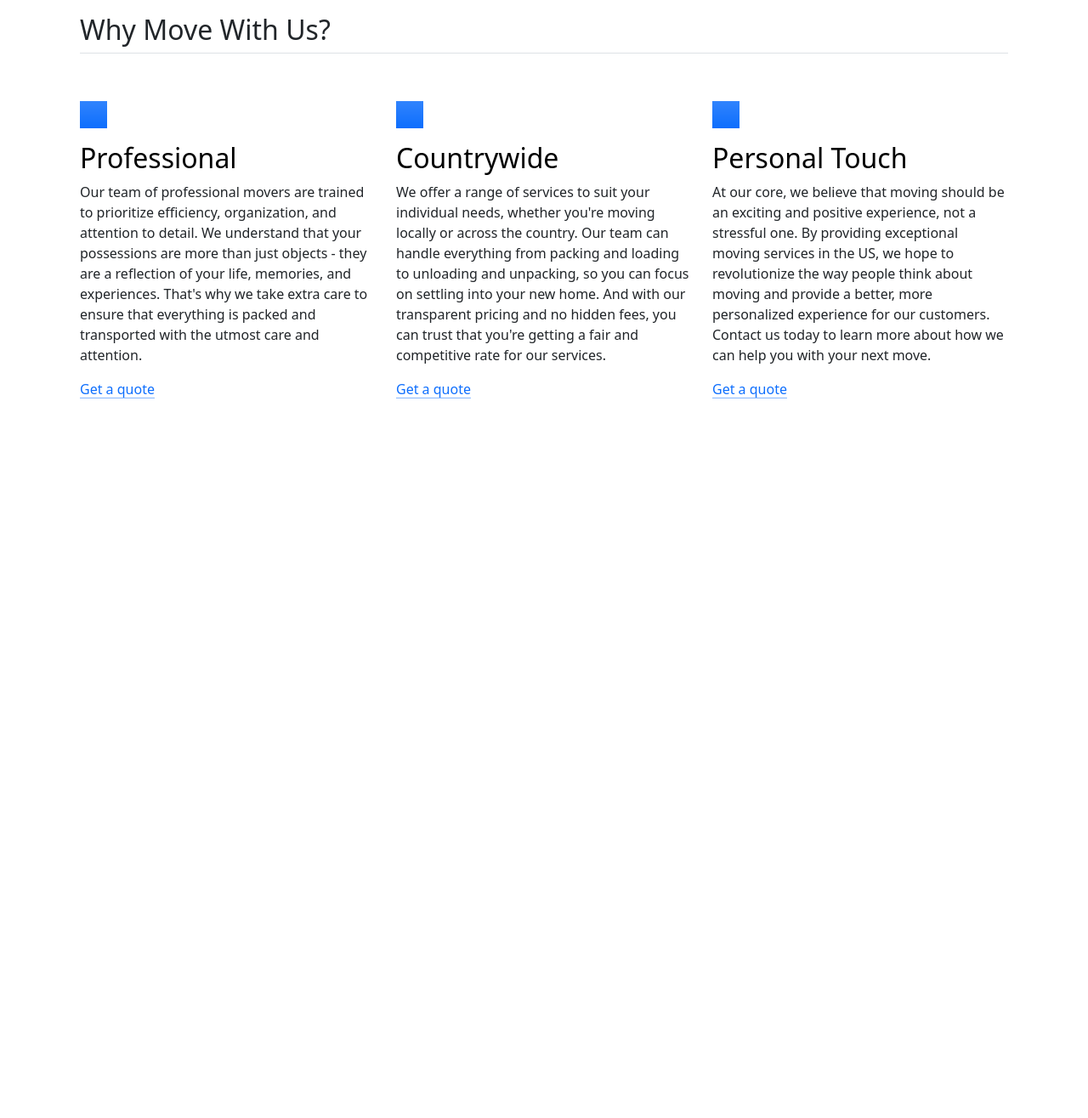
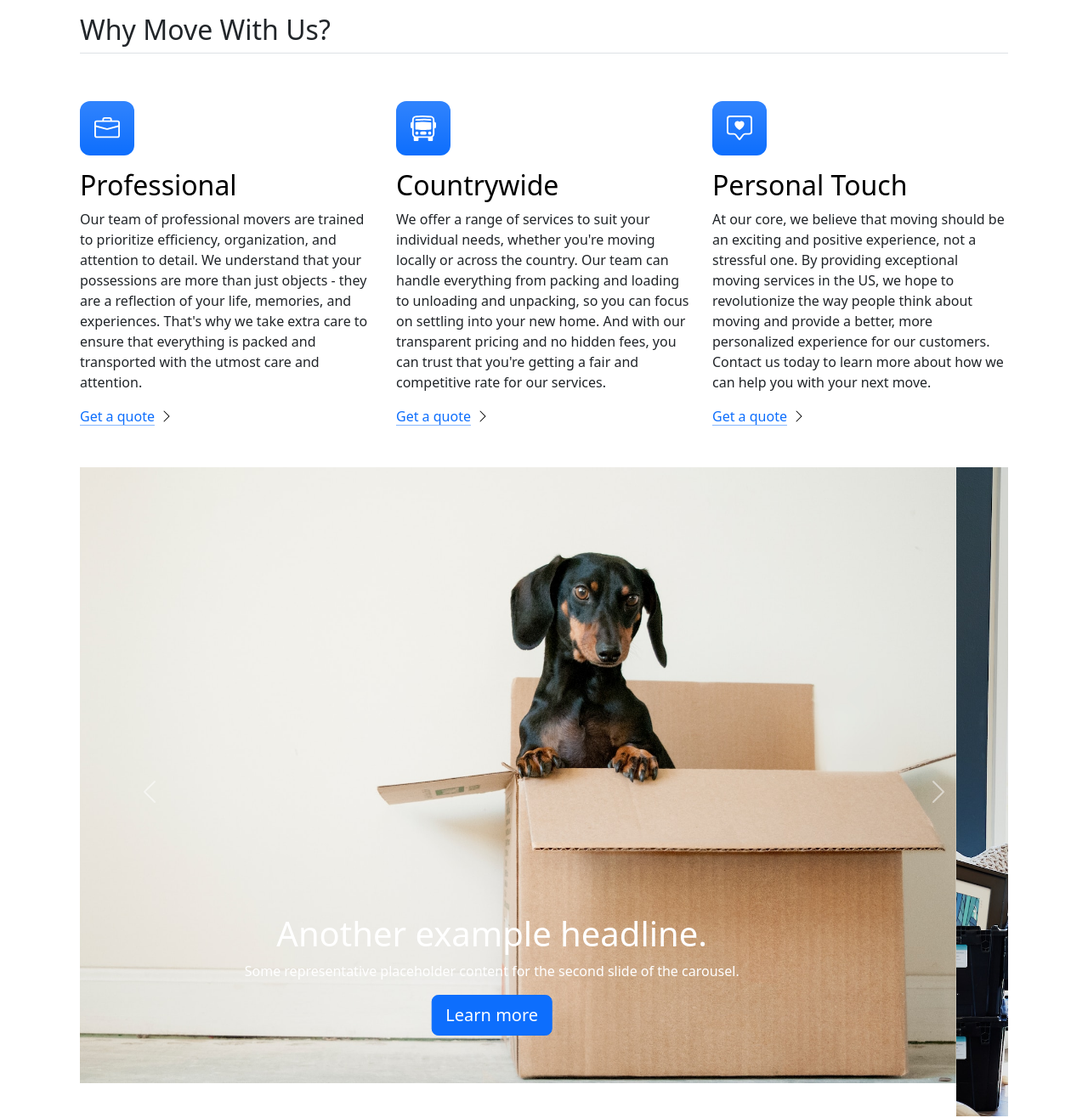
Before and after one commit to hasuwini77/bootstrap1st, a plain HTML site: page index.html in a window 1280 px wide. Shown: the part 820-2136 px from the top of the page at 85% size. Before the commit the page ends 1386 px from the top, so only its background shows below. Drawn offline with nearby package versions, Linux system fonts and the light colour scheme.

Commit message:
fixed the slideshow

```diff
--- a/index.html
+++ b/index.html
@@ -5,7 +5,13 @@
     <meta name="viewport" content="width=device-width, initial-scale=1.0" />
     <title>Bootstrap Components</title>
     <link href="https://cdn.jsdelivr.net/npm/bootstrap@5.3.0-alpha2/dist/css/bootstrap.min.css" rel="stylesheet" integrity="sha384-aFq/bzH65dt+w6FI2ooMVUpc+21e0SRygnTpmBvdBgSdnuTN7QbdgL+OapgHtvPp" crossorigin="anonymous" />
-    <style></style>
+    <style>
+      .feature-icon {
+        width: 4rem;
+        height: 4rem;
+        border-radius: 0.75rem;
+      }
+    </style>
   </head>
 
   <body>
@@ -63,7 +69,7 @@
       <div class="row g-4 py-5 row-cols-1 row-cols-lg-3">
         <div class="feature col">
           <div class="feature-icon d-inline-flex align-items-center justify-content-center text-bg-primary bg-gradient fs-2 mb-3">
-            <svg class="bi" width="1em" height="1em"><use xlink:href="#collection"></use></svg>
+            <img src="./briefcase.svg" alt="briefcase" height="30" />
           </div>
           <h3 class="fs-2 text-body-emphasis">Professional</h3>
           <p>
@@ -72,12 +78,12 @@
           </p>
           <a href="#" class="icon-link">
             Get a quote
-            <svg class="bi"><use xlink:href="#chevron-right"></use></svg>
+            <img src="./chevron-right.svg" alt="chevron-right" />
           </a>
         </div>
         <div class="feature col">
           <div class="feature-icon d-inline-flex align-items-center justify-content-center text-bg-primary bg-gradient fs-2 mb-3">
-            <svg class="bi" width="1em" height="1em"><use xlink:href="#people-circle"></use></svg>
+            <img src="./bus-front.svg" alt="bus-front" height="30" />
           </div>
           <h3 class="fs-2 text-body-emphasis">Countrywide</h3>
           <p>
@@ -86,12 +92,12 @@
           </p>
           <a href="#" class="icon-link">
             Get a quote
-            <svg class="bi"><use xlink:href="#chevron-right"></use></svg>
+            <img src="./chevron-right.svg" alt="chevron-right" />
           </a>
         </div>
         <div class="feature col">
           <div class="feature-icon d-inline-flex align-items-center justify-content-center text-bg-primary bg-gradient fs-2 mb-3">
-            <svg class="bi" width="1em" height="1em"><use xlink:href="#toggles2"></use></svg>
+            <img src="./chat-square-heart.svg" alt="chat-square-heart" height="30" />
           </div>
           <h3 class="fs-2 text-body-emphasis">Personal Touch</h3>
           <p>
@@ -100,9 +106,56 @@
           </p>
           <a href="#" class="icon-link">
             Get a quote
-            <svg class="bi"><use xlink:href="#chevron-right"></use></svg>
+            <img src="./chevron-right.svg" alt="chevron-right" />
           </a>
         </div>
+      </div>
+      <div id="myCarousel" class="carousel slide mb-6" data-bs-ride="carousel">
+        <div class="carousel-indicators">
+          <button type="button" data-bs-target="#myCarousel" data-bs-slide-to="0" class="" aria-label="Slide 1"></button>
+          <button type="button" data-bs-target="#myCarousel" data-bs-slide-to="1" aria-label="Slide 2" class="active" aria-current="true"></button>
+          <button type="button" data-bs-target="#myCarousel" data-bs-slide-to="2" aria-label="Slide 3" class=""></button>
+        </div>
+        <div class="carousel-inner">
+          <div class="carousel-item">
+            <img src="./couple.jpg" class="bd-placeholder-img" width="100%" height="100%" aria-hidden="true" preserveAspectRatio="xMidYMid slice" focusable="false"><rect width="100%" height="100%" fill="var(--bs-secondary-color)"></rect></img>
+            <div class="container">
+              <div class="carousel-caption text-start">
+                <h1>Example headline.</h1>
+                <p class="opacity-75">Some representative placeholder content for the first slide of the carousel.</p>
+                <p><a class="btn btn-lg btn-primary" href="#">Sign up today</a></p>
+              </div>
+            </div>
+          </div>
+          <div class="carousel-item active">
+            <img src="./dog.jpg" class="bd-placeholder-img" width="100%" height="100%" aria-hidden="true" preserveAspectRatio="xMidYMid slice" focusable="false"><rect width="100%" height="100%" fill="var(--bs-secondary-color)"></rect></img>
+            <div class="container">
+              <div class="carousel-caption">
+                <h1>Another example headline.</h1>
+                <p>Some representative placeholder content for the second slide of the carousel.</p>
+                <p><a class="btn btn-lg btn-primary" href="#">Learn more</a></p>
+              </div>
+            </div>
+          </div>
+          <div class="carousel-item">
+            <img src="./family.jpg" class="bd-placeholder-img" width="100%" height="100%" aria-hidden="true" preserveAspectRatio="xMidYMid slice" focusable="false"><rect width="100%" height="100%" fill="var(--bs-secondary-color)"></rect></img>
+            <div class="container">
+              <div class="carousel-caption text-end">
+                <h1>One more for good measure.</h1>
+                <p>Some representative placeholder content for the third slide of this carousel.</p>
+                <p><a class="btn btn-lg btn-primary" href="#">Browse gallery</a></p>
+              </div>
+            </div>
+          </div>
+        </div>
+        <button class="carousel-control-prev" type="button" data-bs-target="#myCarousel" data-bs-slide="prev">
+          <span class="carousel-control-prev-icon" aria-hidden="true"></span>
+          <span class="visually-hidden">Previous</span>
+        </button>
+        <button class="carousel-control-next" type="button" data-bs-target="#myCarousel" data-bs-slide="next">
+          <span class="carousel-control-next-icon" aria-hidden="true"></span>
+          <span class="visually-hidden">Next</span>
+        </button>
       </div>
     </div>
     <script src="https://cdn.jsdelivr.net/npm/bootstrap@5.3.2/dist/js/bootstrap.bundle.min.js" integrity="sha384-C6RzsynM9kWDrMNeT87bh95OGNyZPhcTNXj1NW7RuBCsyN/o0jlpcV8Qyq46cDfL" crossorigin="anonymous"></script>
```
